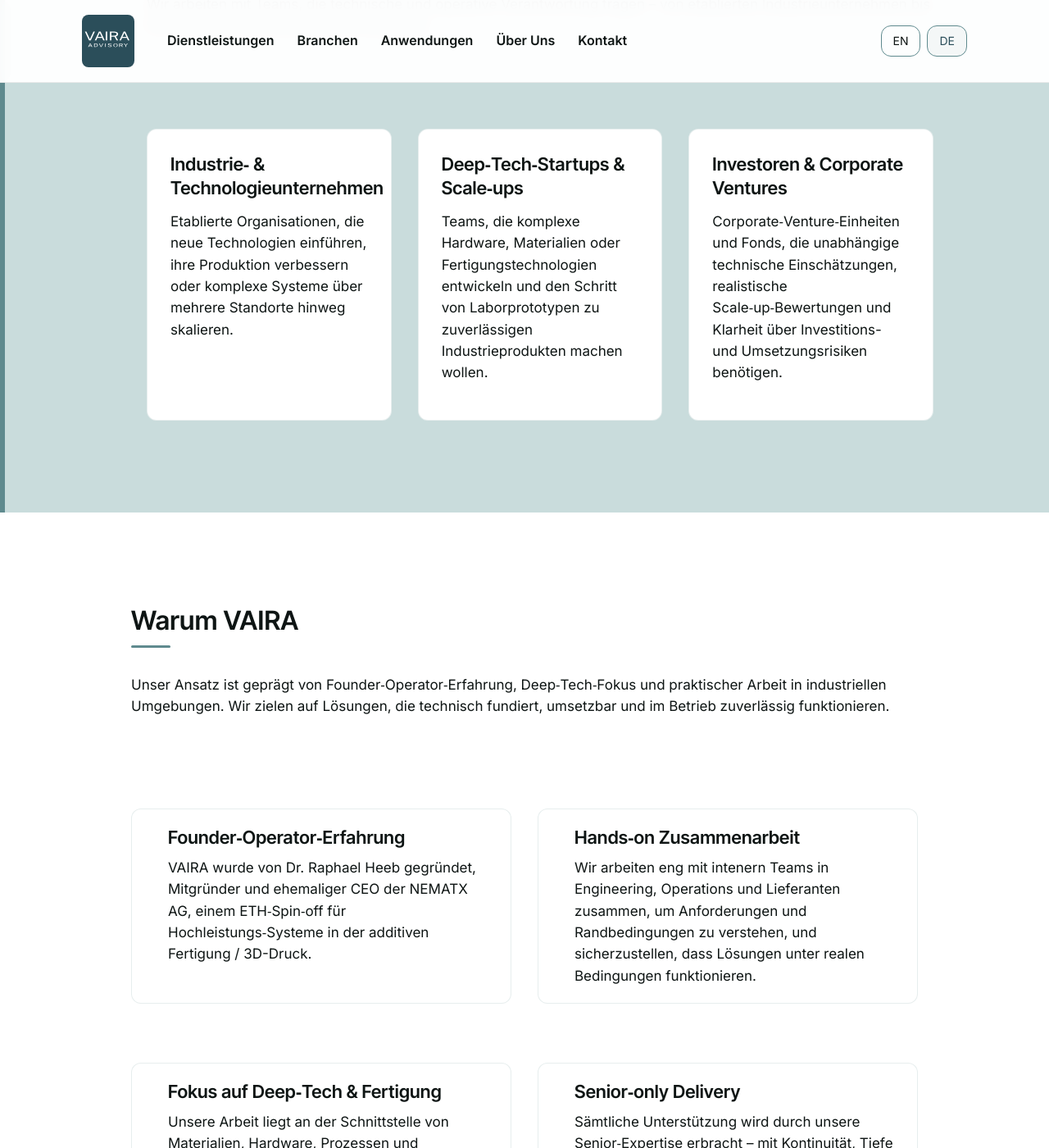
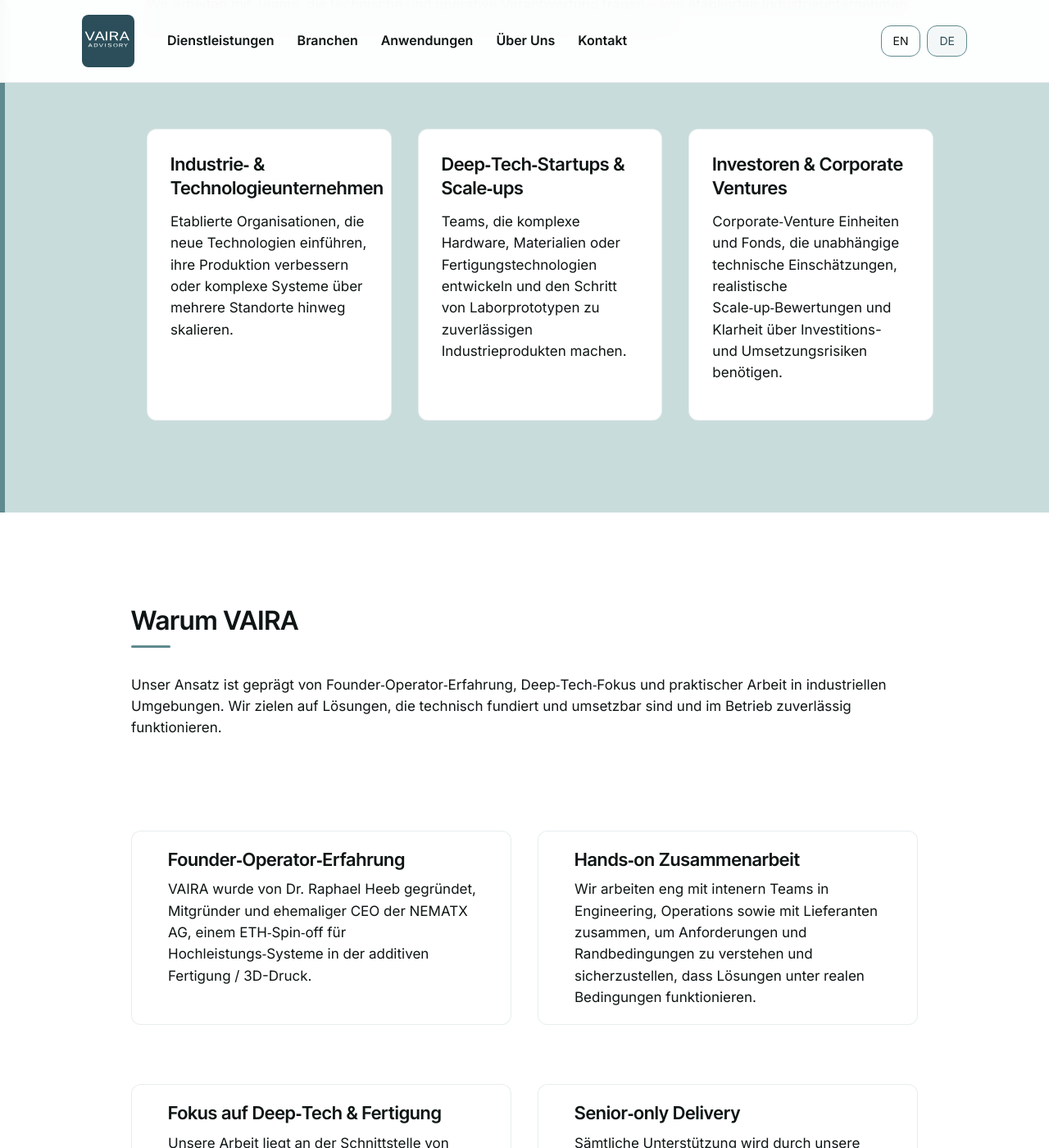
Before and after one commit to raphaelheeb/vaira-advisory, a Jekyll site: the page built from de/index.html, in a window 1280 px wide and 1400 px high, scrolled down 1563 px. Shown: the whole window at 82% size. Built offline with Jekyll 4.4.1, drawn with Linux system fonts in a browser that asks for light colours; some of the changed text lies outside the part shown.

Commit message:
Update index.html

```diff
--- a/de/index.html
+++ b/de/index.html
@@ -111,7 +111,7 @@
 
     <p>
       Wir arbeiten mit Teams, die technische und operative Verantwortung tragen – von etablierten
-      Industrieunternehmen bis hin zu Deep‑Tech‑Ventures und Investoren.
+      Industrieunternehmen über Deep‑Tech‑Ventures bis hin zu Corporate-Venture Einheiten und Investoren.
     </p>
 
     <div class="card-grid floating-cards">
@@ -128,14 +128,14 @@
         <h3>Deep‑Tech‑Startups & Scale‑ups</h3>
         <p>
           Teams, die komplexe Hardware, Materialien oder Fertigungstechnologien entwickeln und
-          den Schritt von Laborprototypen zu zuverlässigen Industrieprodukten machen wollen.
+          den Schritt von Laborprototypen zu zuverlässigen Industrieprodukten machen.
         </p>
       </article>
 
       <article class="card">
         <h3>Investoren & Corporate Ventures</h3>
         <p>
-          Corporate‑Venture‑Einheiten und Fonds, die unabhängige technische Einschätzungen, realistische
+          Corporate‑Venture Einheiten und Fonds, die unabhängige technische Einschätzungen, realistische
           Scale‑up‑Bewertungen und Klarheit über Investitions- und Umsetzungsrisiken benötigen.
         </p>
       </article>
@@ -151,8 +151,7 @@
 
     <p>
       Unser Ansatz ist geprägt von Founder‑Operator‑Erfahrung, Deep‑Tech‑Fokus und praktischer Arbeit in
-      industriellen Umgebungen. Wir zielen auf Lösungen, die technisch fundiert, umsetzbar
-      und im Betrieb zuverlässig funktionieren.
+      industriellen Umgebungen. Wir zielen auf Lösungen, die technisch fundiert und umsetzbar sind und im Betrieb zuverlässig funktionieren.
     </p>
 
     <div class="why-grid">
@@ -173,7 +172,7 @@
         <div>
           <h3>Hands‑on Zusammenarbeit</h3>
           <p>
-            Wir arbeiten eng mit intenern Teams in Engineering, Operations und Lieferanten zusammen, um Anforderungen und Randbedingungen zu verstehen,
+            Wir arbeiten eng mit intenern Teams in Engineering, Operations sowie mit Lieferanten zusammen, um Anforderungen und Randbedingungen zu verstehen
             und sicherzustellen, dass Lösungen unter realen Bedingungen funktionieren.
           </p>
         </div>
@@ -217,7 +216,7 @@
           <div class="editorial">
             <p>
               Wir verbinden strukturierte Analyse mit praktischer, hands‑on‑orientierter Arbeit. Unser Ansatz ist
-              kollaborativ und orientiert sich an den realen Randbedinungen von Anlagen, Prozessen und Produktionslinien.
+              kollaborativ und orientiert sich an den realen Randbedinungen von Anlagen, Prozessen und Produktionslinien sowie an den verfügbaren Ressourcen.
             </p>
           </div>
 
```
Also changed, not shown: other parts of de/index.html (+2 -2 lines).
